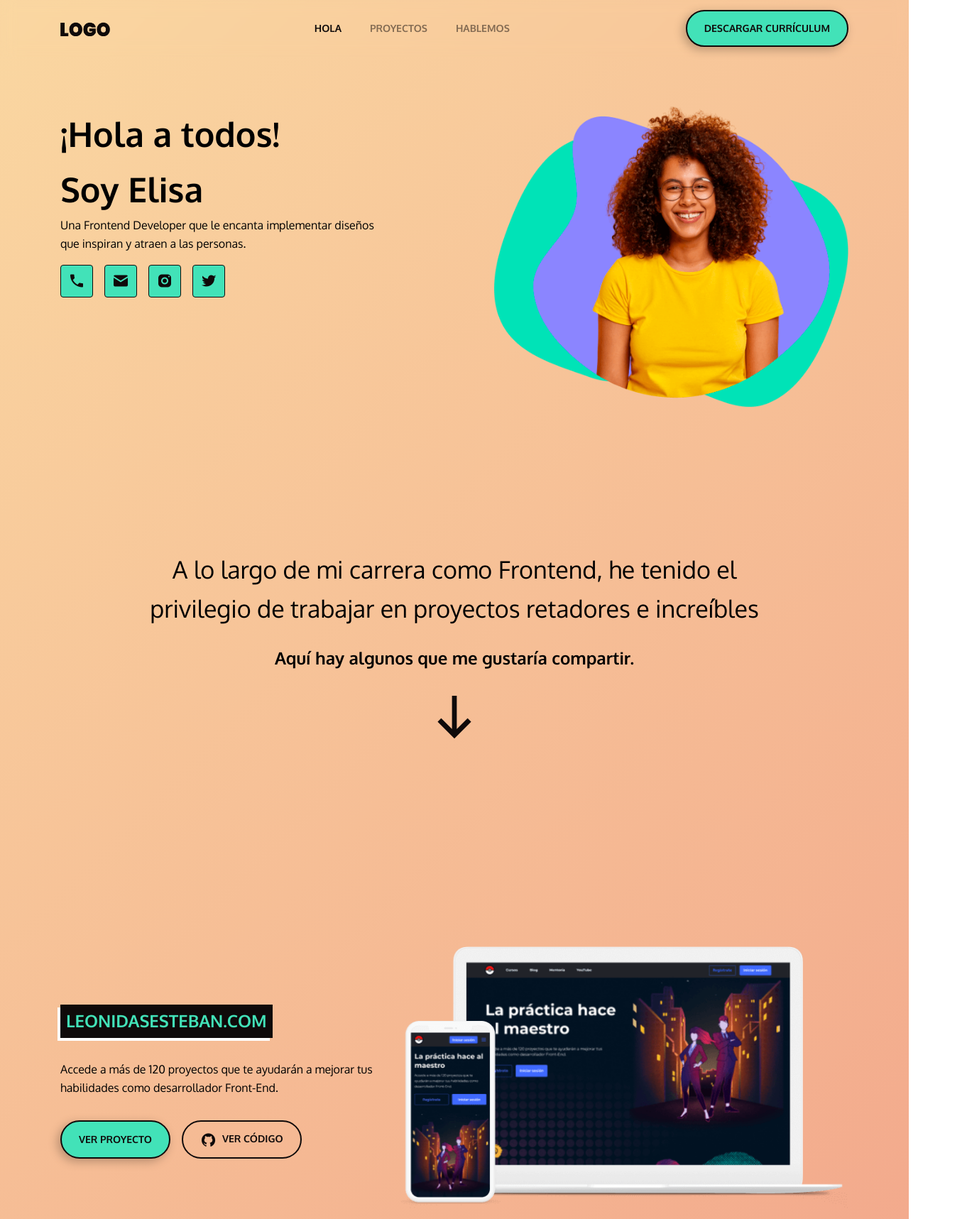
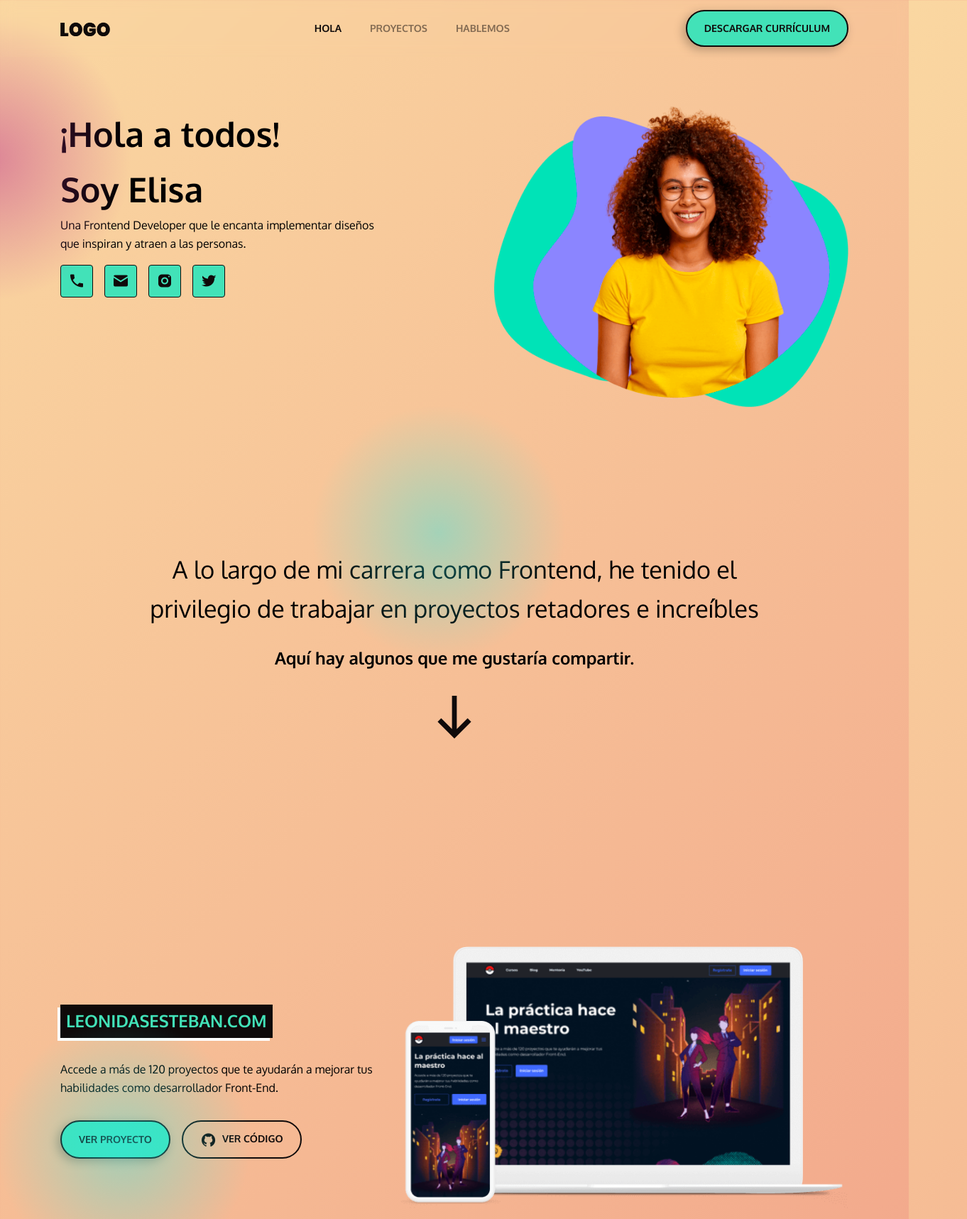
Before and after one commit to edgon85/portafolio-elisa, a plain HTML site: page index.html in a window 1280 px wide. Shown: the top 1717 px of the page at 71% size, 1362 px wide, since content can reach past the window. Drawn offline with Linux system fonts and the light colour scheme; files whose address does not match are found by name.

Commit message:
background radialgradient

```diff
--- a/css/components/comment.css
+++ b/css/components/comment.css
@@ -1,6 +1,11 @@
 .comment-content {
   text-align: center;
   margin-block: 2.5rem;
+  position: relative;
+}
+
+.comment-content::before{
+ display: none;
 }
 
 .comment-content p {
@@ -41,4 +46,16 @@
     margin-block-end: 1.5rem;
     font-weight: 300;
   }
+
+
+.comment-content::before{
+  display: block;
+  content: '';
+  position: absolute;
+  top: -80%;
+  left: 30%;
+  inline-size: 400px;
+  block-size: 400px;
+  background: radial-gradient(155% 155% at 50% 50%, rgba(40, 234, 232, 0.4) 0%, rgba(40, 234, 232, 0) 28.86%);
 }
+}
--- a/css/components/form.css
+++ b/css/components/form.css
@@ -48,7 +48,20 @@
   .form-info-container {
     max-inline-size: 33.9375rem;
     margin: auto;
+    position: relative;
   }
+
+  .form-info-container::before{
+    display: block;
+    content: '';
+    position: absolute;
+    top: 0;
+    left: -100%;
+    inline-size: 400px;
+    block-size: 400px;
+    background: radial-gradient(155% 155% at 50% 50%, rgba(40, 234, 232, 0.4) 0%, rgba(40, 234, 232, 0) 28.86%);
+  }
+
 
   .form .title {
     align-self: stretch;
--- a/css/components/hero.css
+++ b/css/components/hero.css
@@ -1,10 +1,14 @@
-.hero-content{
+.hero-content {
     display: grid;
     grid-template-columns: 1fr;
     grid-template-rows: 1fr auto;
     margin-block-start: 1rem;
+    position: relative;
 }
 
+.hero-content::before{
+   display: none;
+}
 
 .hero-image {
     text-align: center;
@@ -46,4 +50,16 @@
     .hero-description{
         max-inline-size: 28.125rem;
     }
+
+
+    .hero-content::before{
+        display: block;
+        content: '';
+        position: absolute;
+        top: -30%;
+        left: -27%;
+        inline-size: 400px;
+        block-size: 400px;
+        background: radial-gradient(50% 50% at 50% 50%, rgba(191, 53, 142, 0.5) 0%, rgba(191, 53, 142, 0) 100%);
+    }
 }
--- a/css/components/project.css
+++ b/css/components/project.css
@@ -55,6 +55,7 @@
      display: flex;
      padding-block: 5rem;
      gap: 1.5rem;
+     position: relative;
     }
 
 
@@ -85,4 +86,26 @@
         order: 0;
     }
 
+    .project:nth-of-type(3)  .project-content::before{
+        display: block;
+        content: '';
+        position: absolute;
+        top: 30%;
+        left: -10%;
+        inline-size: 400px;
+        block-size: 400px;
+        background: radial-gradient(155% 155% at 50% 50%, rgba(40, 234, 232, 0.4) 0%, rgba(40, 234, 232, 0) 28.86%);
+      }
+
+    .project:nth-of-type(5)  .project-content::before{
+        display: block;
+        content: '';
+        position: absolute;
+        top: -10%;
+        right: -15%;
+        inline-size: 400px;
+        block-size: 400px;
+        background: radial-gradient(155% 155% at 50% 50%, rgba(40, 234, 232, 0.4) 0%, rgba(40, 234, 232, 0) 28.86%);
+      }
+
 }
```
